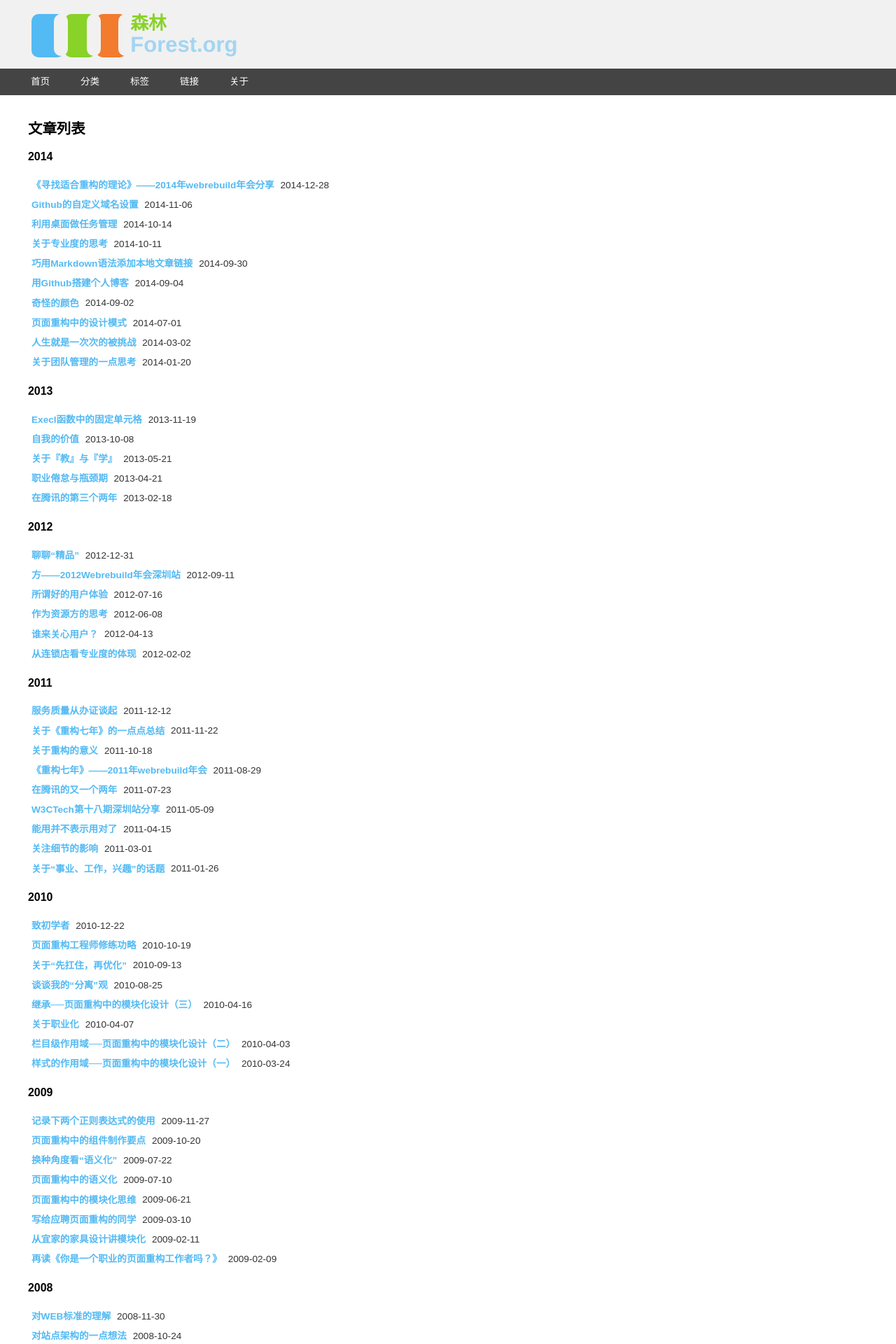
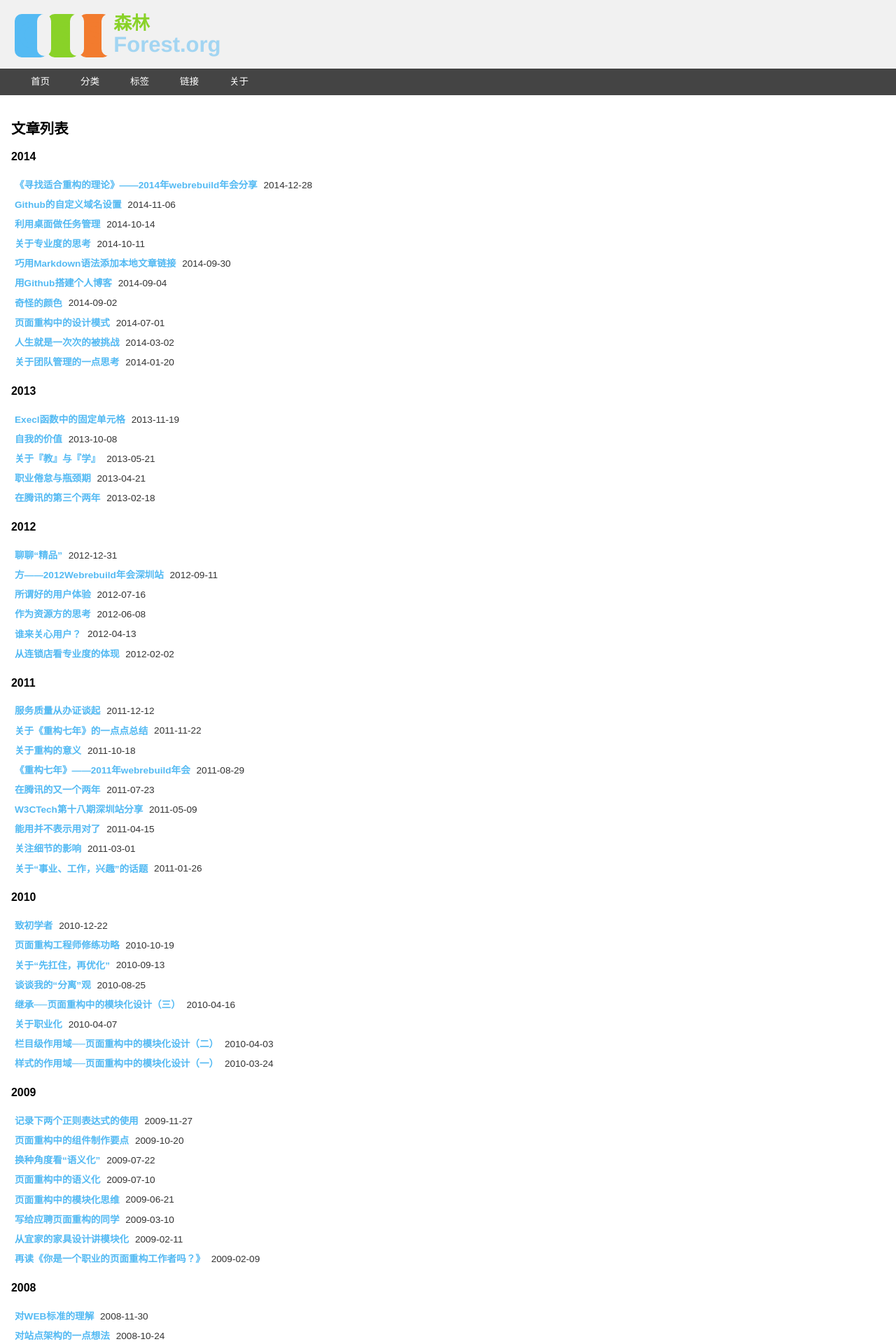
Before and after one commit to ghostzhang/ghostzhang.github.io, a Jekyll site: the page built from index.html, in a window 1280 px wide. Shown: the top 1920 px of the page at 70% size. Built offline with Jekyll 4.4.1, drawn with Linux system fonts in a browser that asks for light colours; the list of posts is cut into pages by our own code; comment, search, counter and statistics services are not loaded.

Commit message:
更新样式

```diff
--- a/_includes/header.html
+++ b/_includes/header.html
@@ -4,6 +4,7 @@
 		<meta name="description" content="{{ site.description }}" />
 		<meta name="application-name" content="CSS森林(CSS Forest)" />
 		<meta name="keywords" content="CSS森林,css forest,Ghost,GhostZhang,页面重构,模块化,forest,CSS,样式表,Blog,博客,XHTML{% for tag in page.tags %},{{ tag }}{% endfor %}" />
+        <meta name="viewport" content="width=device-width, initial-scale=1, maximum-scale=1, user-scalable=no" />
 		<title>{% if page.path == 'index.html' %}{{ site.name }}{% else %}{% unless page.id %}{{ site.name }} - {% endunless %}{{ page.title }}{% endif %}</title>
 		<link href="/feed/" rel="alternate" title="{{ site.author }}" type="application/atom+xml" />
 		<link rel="stylesheet" type="text/css" href="/css/main.css" />
--- a/css/main.css
+++ b/css/main.css
@@ -31,7 +31,7 @@
 .main-footer p a:link,footer p a:visited{padding:0;}
 .gist pre,
 .gist td{background:none;border:none 0;-moz-box-shadow:none;-webkit-box-shadow:none;}
-.logo{margin:0;padding:0 40px;font-size:380%;font-family:Helvetica,"Microsoft YaHei",STHeiti,Georgia,"Times New Roman",Times,serif;background-image:linear-gradient(bottom,#2EF5F5 17%,#309EFF 51%,#2B78ED 81%);}
+.logo{margin:0;padding:0 1rem;font-size:380%;font-family:Helvetica,"Microsoft YaHei",STHeiti,Georgia,"Times New Roman",Times,serif;background-image:linear-gradient(bottom,#2EF5F5 17%,#309EFF 51%,#2B78ED 81%);}
 .logo a:link,.logo a:visited{color:#6B6C6C;}
 .logo a:hover{background-color:transparent;}
 .logo span[data-title='CSS']{margin-right:5px;}
@@ -59,8 +59,8 @@
 .indented_comment{position:relative;left:20px;}
 .comment-id{font-size:50%;}
 .lineno{background-color:#323232;color:#FFFFFF;padding:.2rem;}
-#content{max-width:800px;padding:0 40px;margin-bottom:.5rem;}
-#content p img{max-width:800px;}
+#content{max-width:800px;padding:0 1rem;margin-bottom:.5rem;}
+#content p img{width:100%;max-width:800px;}
 #sidebar{border-top:.5rem solid #EEEEEE;}
 #cse table td{border:none;}
 #swete-basic-badge{position:absolute;left:-200px;}
```
